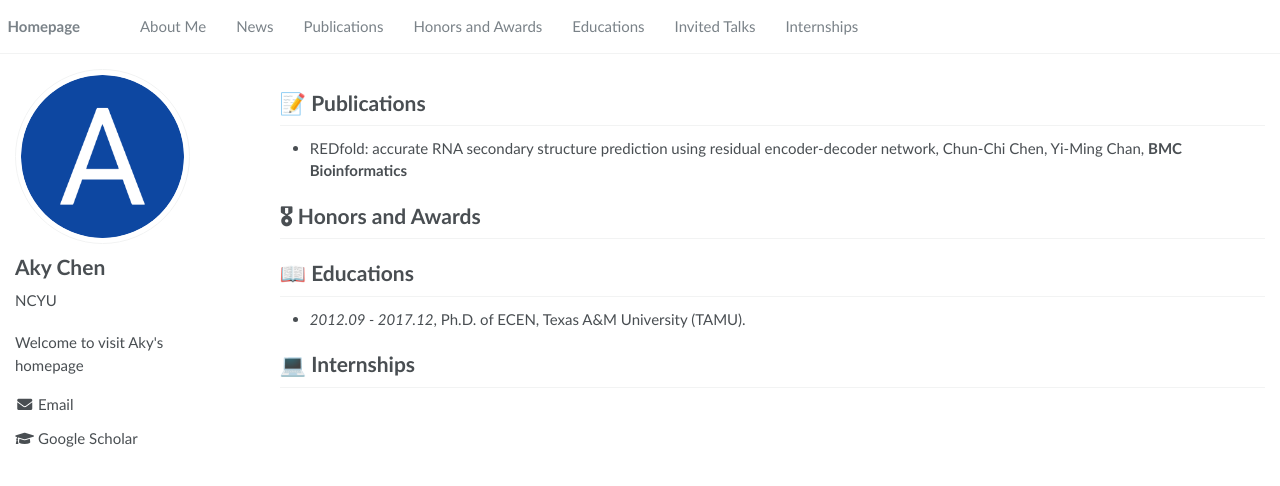
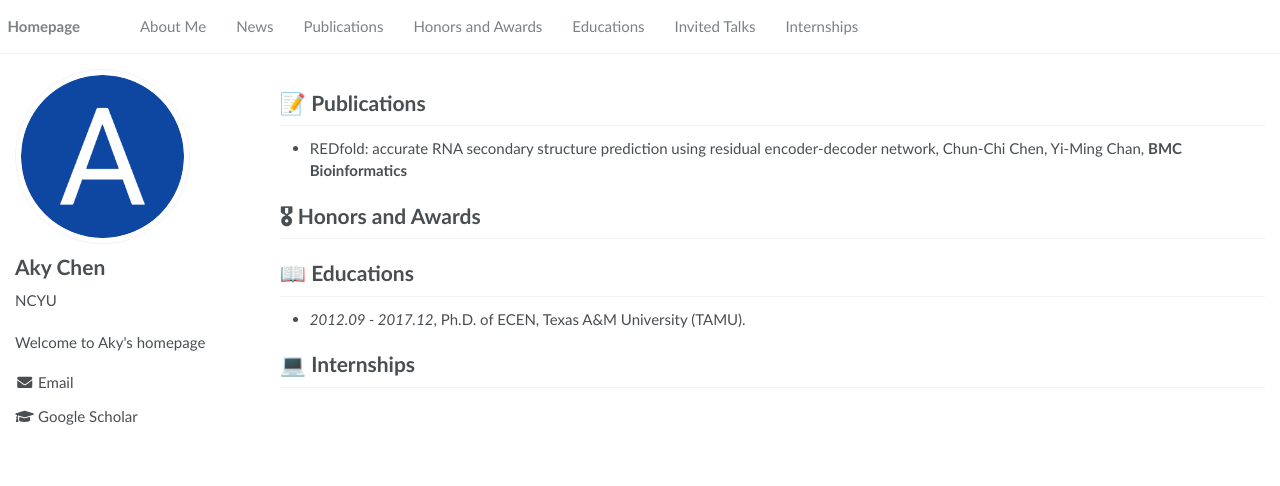
Before and after one commit to aky3100/aky3100.github.io, a Jekyll site: the page built from _pages/about.md, in a window 1280 px wide. Shown: the top 486 px of the page. Built offline with Jekyll 4.4.1, drawn with Linux system fonts in a browser that asks for light colours.

Commit message:
Update _config.yml

```diff
--- a/_config.yml
+++ b/_config.yml
@@ -7,7 +7,7 @@
 
 # Site Settings
 title                    : "Aky Academic Homepage"
-description              : "Welcome to visit Aky's homepage"
+description              : "Welcome to Aky's homepage"
 repository               : "aky3100/acad-homepage.github.io"
 google_scholar_stats_use_cdn : true
 
```
